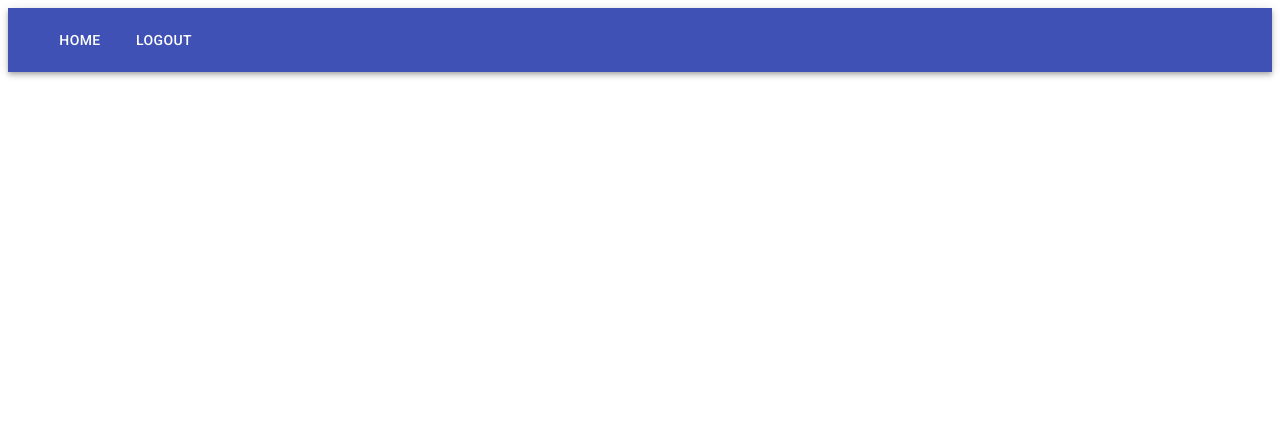
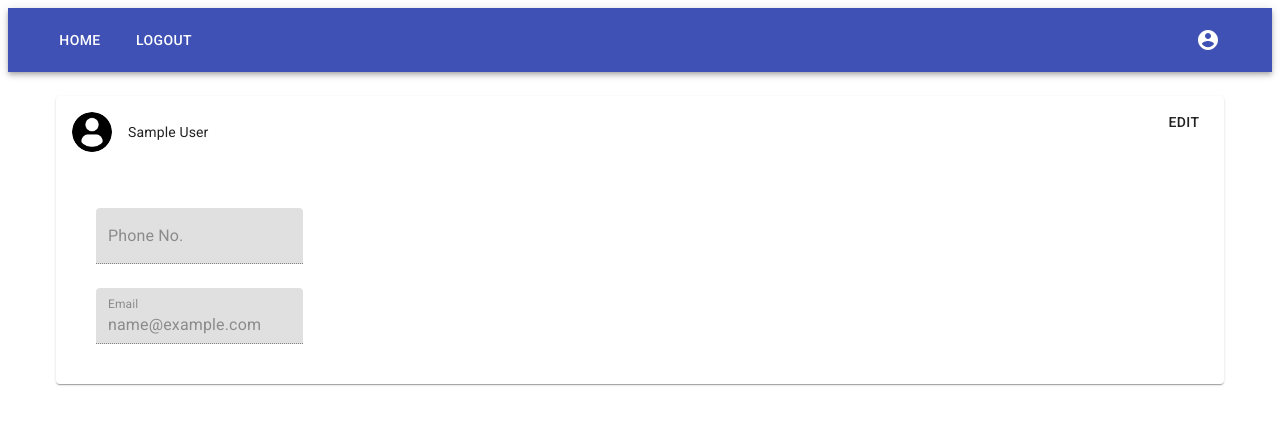
Before and after one commit to dekuu3/frontend-staffdirectory, a React app: page /user/profile in a window 1280 px wide. Shown: the top 424 px of the page. Built offline with nearby package versions, Linux system fonts and the light colour scheme; sample sign-in values are in the browser's storage.

Commit message:
Adds editable profile page with no API connection

```diff
--- a/package.json
+++ b/package.json
@@ -12,6 +12,8 @@
     "dependencies": {
         "@hookform/resolvers": "^2.0.0",
         "@material-ui/core": "^4.11.4",
+        "@material-ui/icons": "^4.11.2",
+        "@material-ui/lab": "^4.0.0-alpha.58",
         "chokidar": "^3.5.1",
         "history": "^4.9.0",
         "react": "^16.8.6",
--- a/src/App.js
+++ b/src/App.js
@@ -1,12 +1,13 @@
 import React, { useEffect, useState } from 'react';
-import { Router, Route, withRouter } from 'react-router-dom';
+import { Router, Route, Switch, withRouter } from 'react-router-dom';
 
-import { AppBar, Button, Container, makeStyles, ThemeProvider, Toolbar, withTheme } from '@material-ui/core';
+import { AppBar, Button, Container, IconButton, makeStyles, Toolbar } from '@material-ui/core';
+import { AccountCircle } from '@material-ui/icons'
 
 import { history } from '@/_helpers';
 import { authenticationService } from '@/_services';
 import { PrivateRoute } from '@/_components';
-import { HomePage, LoginPage } from '@/Pages';
+import { HomePage, LoginPage, ProfilePage } from '@/Pages';
 
 const useStyles = makeStyles((theme) => ({
     root: {
@@ -16,6 +17,7 @@ const useStyles = makeStyles((theme) => ({
         marginLeft: theme.spacing(2)
     },
     navButtonRight: {
+        marginLeft: "auto",
         marginRight: theme.spacing(2)
     },
     title: {
@@ -47,7 +49,7 @@ function App(props) {
                             className={classes.navButtonLeft}
                             color="inherit"
                             aria-label="open drawer"
-                            onClick={() => { props.history.replace('/') }}
+                            onClick={() => { history.replace('/') }}
                         >
                             Home
                         </Button>
@@ -60,18 +62,26 @@ function App(props) {
                         >
                             Logout
                         </Button>
+                        <IconButton
+                            edge="end"
+                            className={classes.navButtonRight}
+                            aria-label="account of current user"
+                            aria-controls="appbar-account"
+                            aria-haspopup="true"
+                            color="inherit"
+                            onClick={() => history.replace("/user/profile")}
+                        >
+                            <AccountCircle />
+                        </IconButton>
                     </Toolbar>
                 </AppBar>
             }
             <Container fixed>
-                <div className="container">
-                    <div className="row">
-                        <div className="col-md-6 offset-md-3">
-                            <PrivateRoute exact path="/" component={HomePage} />
-                            <Route path="/login" component={LoginPage} />
-                        </div>
-                    </div>
-                </div>
+                <Switch>
+                    <PrivateRoute exact path="/" component={HomePage} />
+                    <PrivateRoute path="/user/profile" component={ProfilePage} />
+                    <Route path="/login" component={LoginPage} />
+                </Switch>
             </Container>
         </Router>
     );
--- a/src/Pages/HomePage.js
+++ b/src/Pages/HomePage.js
@@ -1,11 +1,13 @@
 import React, { useEffect, useState } from "react";
 
-import { Avatar, List, ListItem, ListItemText, ListItemAvatar, Typography, Box } from "@material-ui/core";
+import { Avatar, List, ListItem, ListItemText, ListItemAvatar, Snackbar, Typography, Box } from "@material-ui/core";
+import { Alert } from '@material-ui/lab';
 
 import { userService, authenticationService } from "@/_services";
 
 function HomePage(props) {
   const [users, setUsers] = useState(null);
+  const [isError, setIsError] = useState(false);
 
   useEffect(() => {
     userService.getAll().then((users) => setUsers(users));
@@ -22,7 +24,7 @@ function HomePage(props) {
             <Box p={2} key={index}>
               <ListItem divider={true}>
                 <ListItemAvatar>
-                  <Avatar alt={user.firstName + " " + user.lastName} src="../../img/profile-user.png" />
+                  <Avatar alt={user.firstName + " " + user.lastName + "'s Avatar"} src="../../img/profile-user.png" />
                 </ListItemAvatar>
                 <ListItemText primary={user.firstName + " " + user.lastName} secondary={
                   user.email && user.phoneNo &&
@@ -36,6 +38,9 @@ function HomePage(props) {
           ))}
         </List>
       )}
+      <Snackbar open={isError} autoHideDuration={2000} onClose={() => setIsError(false)}>
+        <Alert elevation={6} variant="filled" severity="error">You are not authorised to access that page</Alert>
+      </Snackbar >
     </div>
   );
 }
--- /dev/null
+++ b/src/Pages/ProfilePage.js
@@ -0,0 +1,56 @@
+import React, { useEffect, useState } from 'react';
+
+import { Avatar, Box, Button, Card, CardHeader, Grid, TextField } from '@material-ui/core';
+
+import { authenticationService, userService } from '../_services';
+
+function ProfilePage(props) {
+    const currentUser = authenticationService.currentUserValue;
+
+    const [phoneNo, setPhoneNo] = useState(currentUser.phoneNo);
+    const [email, setEmail] = useState(currentUser.email);
+
+    const [isEditing, setEdit] = useState(false);
+
+    console.log(currentUser);
+
+    return (
+        <Box m={3}>
+            <Card>
+                <CardHeader
+                    avatar={
+                        <Avatar aria-label="profile" src="../../img/profile-user.png" />
+                    }
+                    action={
+                        <Button onClick={() => {
+                            setEdit(!isEditing);
+                            if (isEditing) {
+
+                            }
+                        }}>
+                            {isEditing ? "Done" : "Edit"}
+                        </Button>
+                    }
+                    title={currentUser.firstName + " " + currentUser.lastName}
+                    subheader={currentUser.position} />
+                <Box p={5}>
+                    <Grid
+                        container
+                        direction="column"
+                        justify="flex-start"
+                        alignItems="stretch"
+                        spacing={3}
+                    >
+                        <Grid item >
+                            <TextField label="Phone No." variant={isEditing ? "standard" : "filled"} disabled={!isEditing} value={phoneNo} onChange={event => setPhoneNo(event.target.value)} />
+                        </Grid>
+                        <Grid item>
+                            <TextField label="Email" variant={isEditing ? "standard" : "filled"} disabled={!isEditing} value={email} onChange={event => setEmail(event.target.value)} />
+                        </Grid>
+                    </Grid>
+                </Box>
+            </Card>
+        </Box>)
+}
+
+export { ProfilePage };
--- a/src/Pages/index.js
+++ b/src/Pages/index.js
@@ -1,2 +1,3 @@
 export * from './HomePage';
 export * from './LoginPage';
+export * from './ProfilePage';
--- a/src/index.html
+++ b/src/index.html
@@ -7,11 +7,6 @@
 
   <link href="https://fonts.googleapis.com/css?family=Roboto:300,400,500" rel="stylesheet">
 
-  <style>
-    a {
-      cursor: pointer;
-    }
-  </style>
 </head>
 
 <body>
```
Also changed, not shown: src/Pages/LoginPage.js (+3 -2 lines), 1 other file (tests, documents, lock files or other folders).
